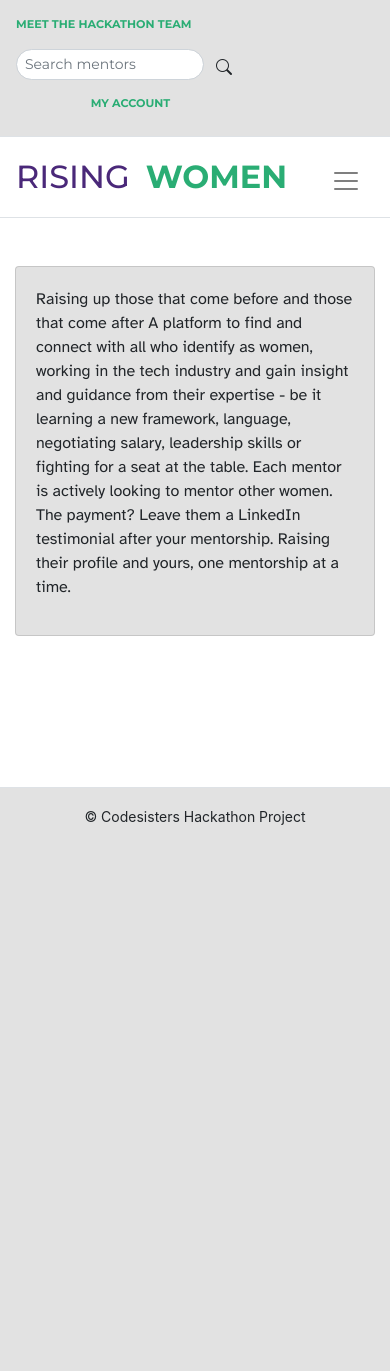
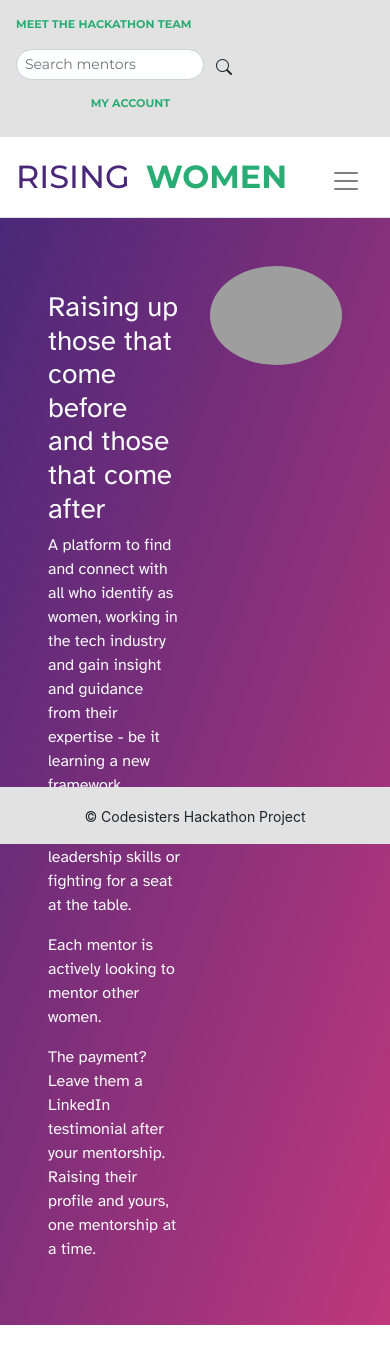
Before and after one commit to rachel-o-donnell/rising-women, a Django app: page / in a window 390 px wide. Shown: the top 1371 px of the page. Before the commit the page ends 825 px from the top, so only its background shows below. Run offline with Django 3.2, Linux system fonts and the light colour scheme; grey boxes are pictures that could not be loaded.

Commit message:
landing page styling

```diff
--- a/home/templates/home/index.html
+++ b/home/templates/home/index.html
@@ -2,20 +2,40 @@
 {% load static %}
 
 {% block content %}
-<!--Main Content-->
-<div class="container py-5">
-    <div class="card allauthstyle px-md-5 justify-content-center">
-        <div class="card-body">
-            <p>
-                Raising up those that come before and those that come after
-                A platform to find and connect with all who identify as women, working in the tech industry and gain
-                insight and guidance from their expertise - be it learning a new framework, language, negotiating
-                salary, leadership skills or fighting for a seat at the table. Each mentor is actively looking to
-                mentor other women.
-                The payment? Leave them a LinkedIn testimonial after your mentorship. Raising their profile and
-                yours, one mentorship at a time.
-            </p>
+    <div class="container-fluid p-5 gradient-background text-light">
+        <div class="row">
+            <div class="col col-md-8 my-auto">
+                <h3 class="mt-4">Raising up those that come before and those that come after</h3>
+                <p>A platform to find and connect with all who identify as women, working in the tech industry and gain
+                    insight and guidance from their expertise - be it learning a new framework, language, negotiating
+                    salary, leadership skills or fighting for a seat at the table.</p>
+                <p> Each mentor is actively looking to
+                    mentor other women.</p>
+                <p>The payment? Leave them a LinkedIn testimonial after your mentorship. Raising their profile and
+                    yours, one mentorship at a time.</p>
+            </div>
+            <div class="col col-md-4">
+                <img class="card-img-top rounded-circle"
+                     src="https://res.cloudinary.com/dpxa5dfjt/image/upload/v1679232176/hero_image_i5cv3h.jpg"
+                     alt="Hero Image"/>
+            </div>
         </div>
     </div>
-</div>
+    <div class="container mt-5 px-5">
+        <div class="row">
+            <div class="col">
+                <img class="card-img-top rounded-large d-none d-sm-block" src="https://res.cloudinary.com/dpxa5dfjt/image/upload/v1679234081/stats_landscape_hjzwl3.jpg" alt="">
+                <img class="card-img-top rounded-large d-block d-sm-none" src="https://res.cloudinary.com/dpxa5dfjt/image/upload/v1679234081/stats_portrait_nlwqjb.jpg" alt="">
+            </div>
+        </div>
+    </div>
+    <div class="container my-5">
+        <h4 class="text-center color-dark-purple mb-4">Select the Area of Expertise you Require Here:</h4>
+        <div class="row text-uppercase">
+            <div class="col col-sm-3 mb-3"><a class="btn btn-block bg-green text-white">Technical</a></div>
+            <div class="col col-sm-3 mb-3"><a class="btn btn-block bg-dark-purple text-white">Leadership</a></div>
+            <div class="col col-sm-3 mb-3"><a class="btn btn-block bg-pink text-white">Management</a></div>
+            <div class="col col-sm-3 mb-3"><a class="btn btn-block bg-purple text-white">Interpersonal</a></div>
+        </div>
+    </div>
 {% endblock %}
--- a/mentors/templates/mentor-detail.html
+++ b/mentors/templates/mentor-detail.html
@@ -21,8 +21,8 @@
                                 </h5>
                                 <p><span class="text-uppercase color-pink mr-2">Expertise:</span> {{ object.category }}
                                 </p>
-                                <p><span class="text-uppercase color-pink mr-2">Website:</span> {{ object.website }}</p>
-                                <p><span class="text-uppercase color-pink mr-2">Linkedin:</span> {{ object.linkedin }}
+                                <p><span class="text-uppercase color-pink mr-2">Website:</span><a href="{{ object.website }}" target="_blank">{{ object.website }}</a></p>
+                                <p><span class="text-uppercase color-pink mr-2">Linkedin:</span><a href="{{ object.linkedin }}" target="_blank">{{ object.linkedin }}</a>
                                 </p>
                             </div>
                         </div>
--- a/static/css/style.css
+++ b/static/css/style.css
@@ -15,6 +15,7 @@ header {
 .color-green {
     color: #2aad74;
 }
+
 .color-dark-purple {
     color: #4a2879;
 }
@@ -52,6 +53,22 @@ header {
     background-color: #e2e2e2;
 }
 
+.bg-green {
+    background-color: #2aad74;
+}
+
+.bg-dark-purple {
+    background-color: #4A2879;
+}
+
+.bg-pink {
+    background-color: #bf387c;
+}
+
+.bg-purple {
+    background-color: #6e639a;
+}
+
 .content {
     font-family: 'Atkinson Hyperlegible', sans-serif;
     margin-bottom: 5rem;
@@ -59,6 +76,10 @@ header {
 
 .rounded-card {
     border-radius: 2rem;
+}
+
+.rounded-large {
+    border-radius: 1rem;
 }
 
 .card-image {
@@ -69,6 +90,10 @@ header {
 .detail-card-image {
     height: 200px;
     width: auto;
+}
+
+.gradient-background {
+    background-image: linear-gradient(to bottom right, #4a2879, #bf387c);
 }
 
 /* Main Section */
```
